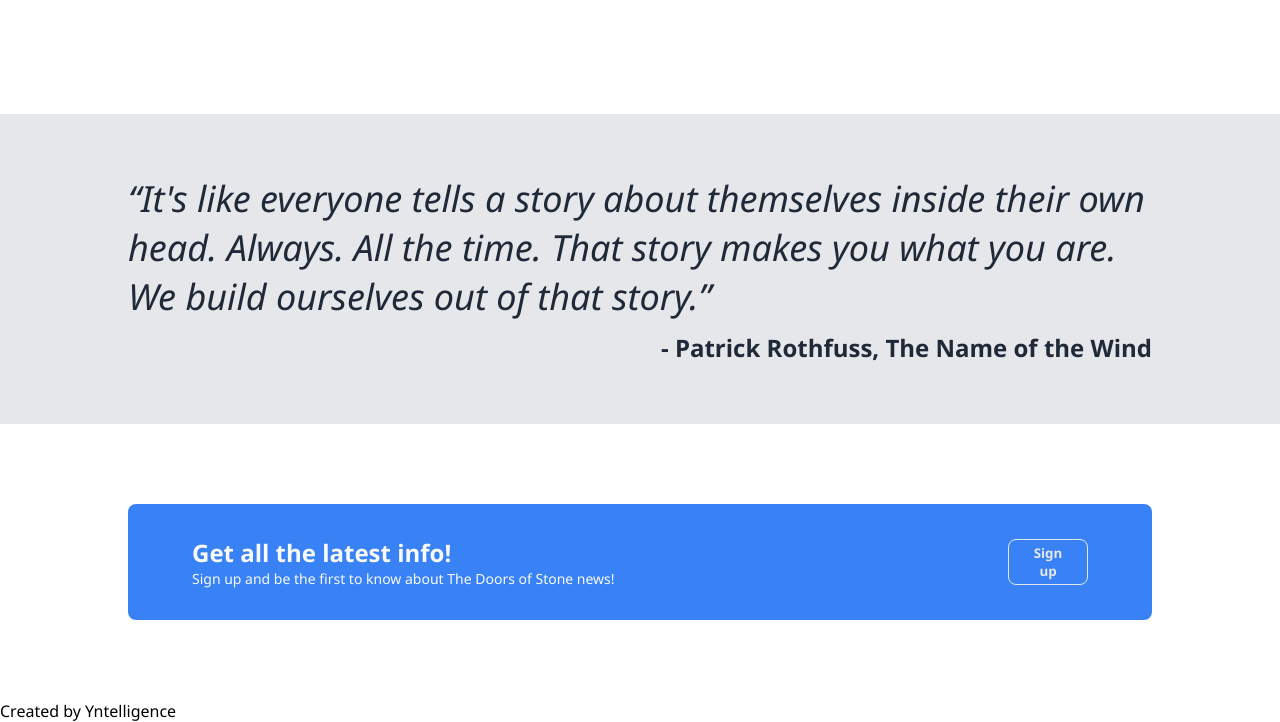
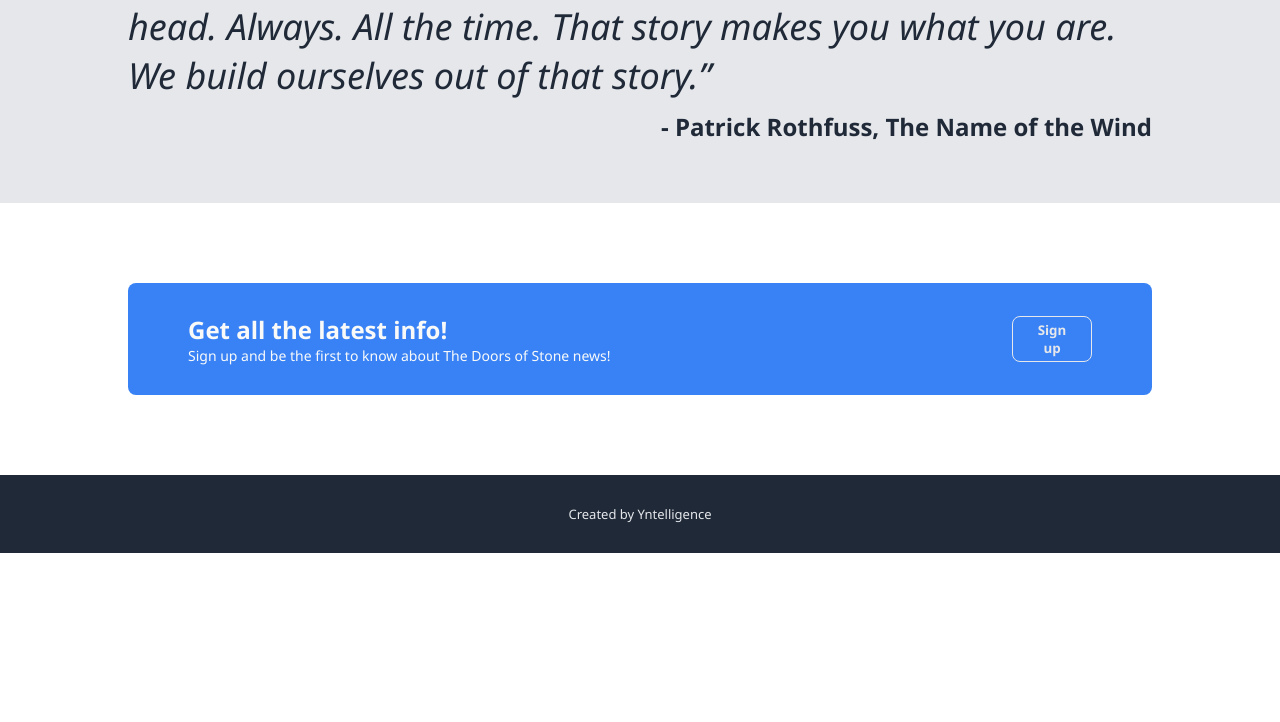
Before and after one commit to Yntelligenceeh/practice-project-1, a plain HTML site: page index.html in a window 1280 px wide. Shown: the part 1342-2064 px from the top of the page. After the commit the page ends 1895 px from the top, so only its background shows below. Drawn offline with Linux system fonts and the light colour scheme; a web font is replaced by a local one.

Commit message:
Add footer + minor flex changes (module1)

```diff
--- a/style.css
+++ b/style.css
@@ -56,7 +56,7 @@ h1 {
     max-width: 800px;
     padding: 0;
     margin: 0;
-    flex: auto;
+    flex: 50%;
 }
 
 .description-text {
@@ -140,8 +140,8 @@ li p {
 
 .container-module-4 {
     display: flex;
-    margin: 5em 10%;
-    padding: 2em 4em;
+    margin: 80px 10%;
+    padding: 30px 60px;
     justify-content: space-between;
     align-items: center;
     gap: 60px;
@@ -166,6 +166,12 @@ li p {
     border: 1px solid #e5e7eb;
 }
 
-
+.footer {
+    padding: 30px 10%;
+    background-color: #1f2937;
+    text-align: center;
+    color: #e5e7eb;
+    font-size: small;
+}
 
 /* --------------FONTS--------------- */
```
